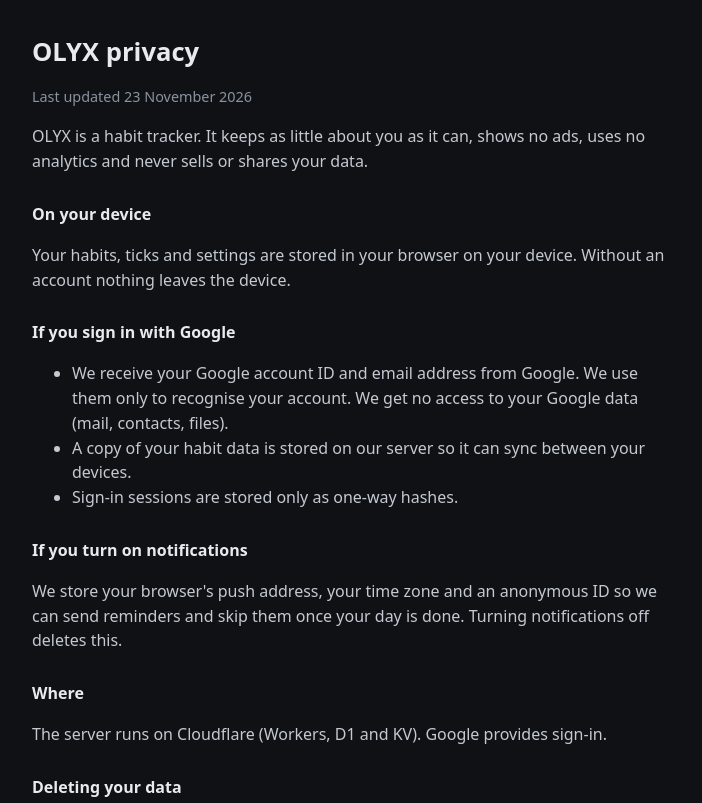
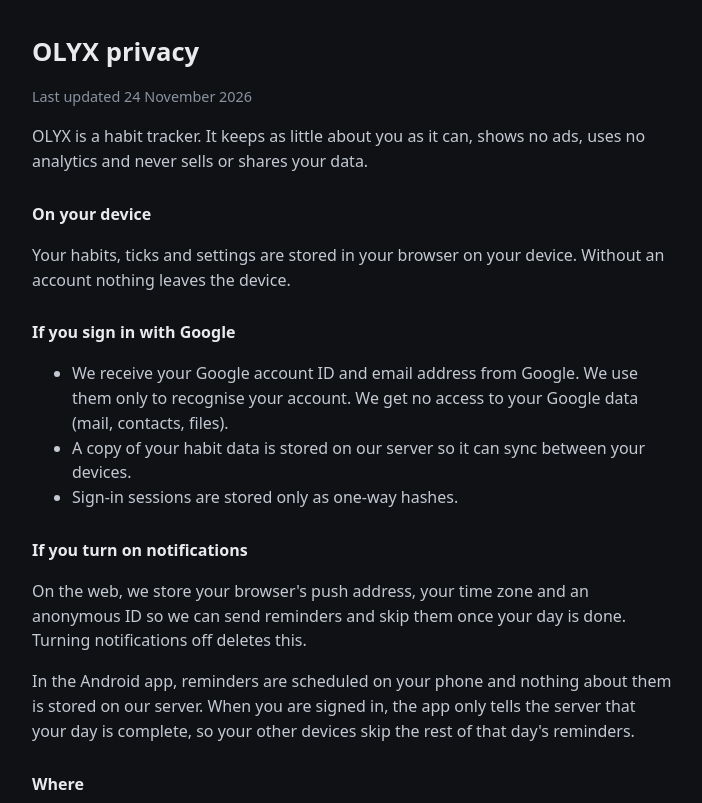
Before and after one commit to mmartis-pixel/habits, a plain HTML site: page privacy.html in a window 1280 px wide. Shown: the top 803 px of the page, without its empty margins (288-990 px from the left). Drawn offline with Linux system fonts and the light colour scheme.

Commit message:
feat: privacy page covers the Android app's on-device reminders, release v17
Co-Authored-By: Claude Opus 5.5 <noreply@anthropic.com>

```diff
--- a/privacy.html
+++ b/privacy.html
@@ -17,7 +17,7 @@
 <body>
 <main>
   <h1>OLYX privacy</h1>
-  <p class="muted">Last updated 23 November 2026</p>
+  <p class="muted">Last updated 24 November 2026</p>
 
   <p>OLYX is a habit tracker. It keeps as little about you as it can, shows no ads, uses no analytics and never sells or shares your data.</p>
 
@@ -32,7 +32,8 @@
   </ul>
 
   <h2>If you turn on notifications</h2>
-  <p>We store your browser's push address, your time zone and an anonymous ID so we can send reminders and skip them once your day is done. Turning notifications off deletes this.</p>
+  <p>On the web, we store your browser's push address, your time zone and an anonymous ID so we can send reminders and skip them once your day is done. Turning notifications off deletes this.</p>
+  <p>In the Android app, reminders are scheduled on your phone and nothing about them is stored on our server. When you are signed in, the app only tells the server that your day is complete, so your other devices skip the rest of that day's reminders.</p>
 
   <h2>Where</h2>
   <p>The server runs on Cloudflare (Workers, D1 and KV). Google provides sign-in.</p>
--- a/sw.js
+++ b/sw.js
@@ -2,7 +2,7 @@
 // Bump CACHE on every release: the new worker installs fresh files and the page reloads once during the
 // opening animation, so a new version shows on the first open.
 importScripts('logic.js'); // HabitLogic — used to build the reminder text
-const CACHE = 'olyx-v16';
+const CACHE = 'olyx-v17';
 const STATE = 'olyx-state'; // data snapshot written by the page (the worker can't read localStorage)
 const FILES = ['./', 'index.html', 'logic.js', 'manifest.json', 'icon-192.png', 'icon-512.png', 'icon-badge.png'];
 
```
